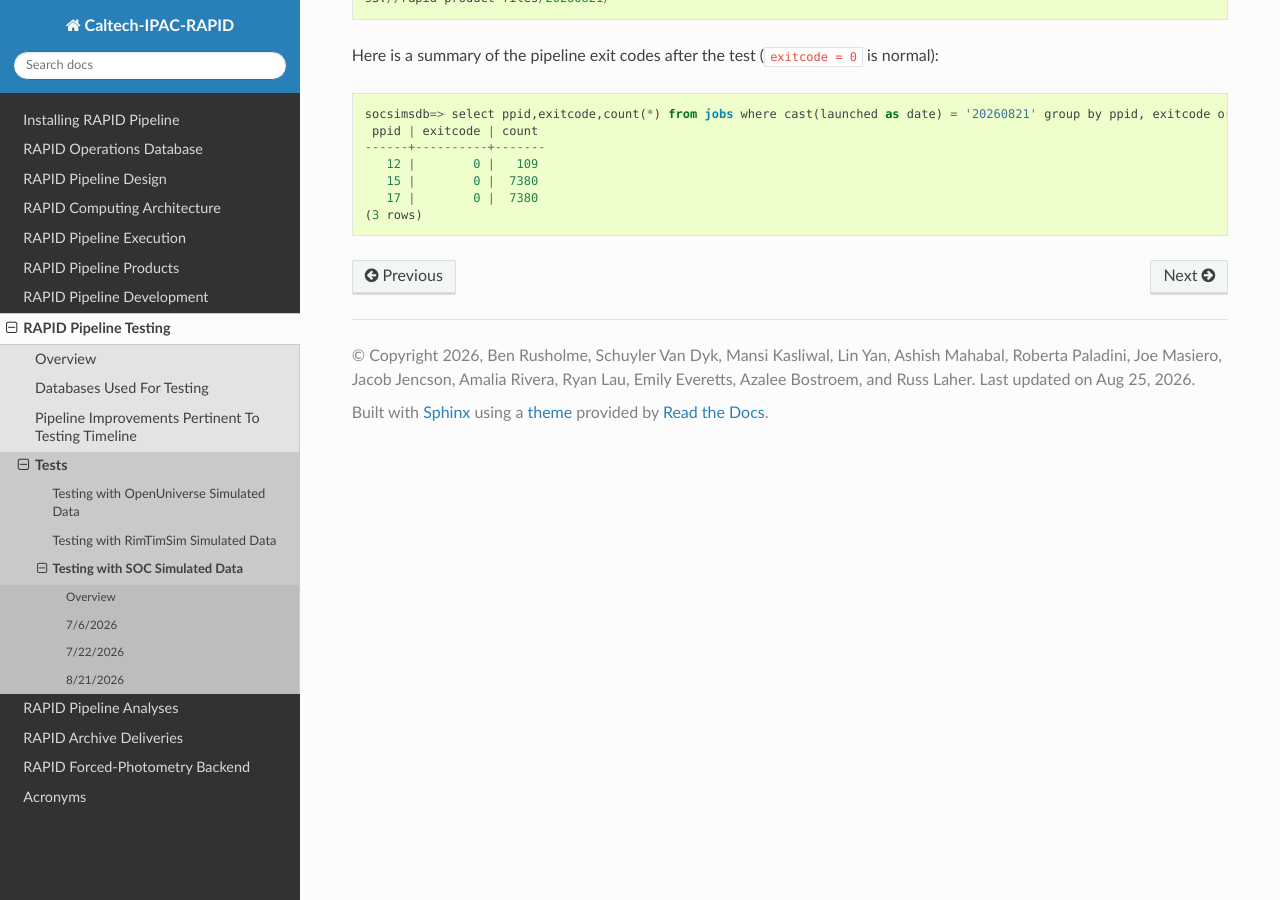
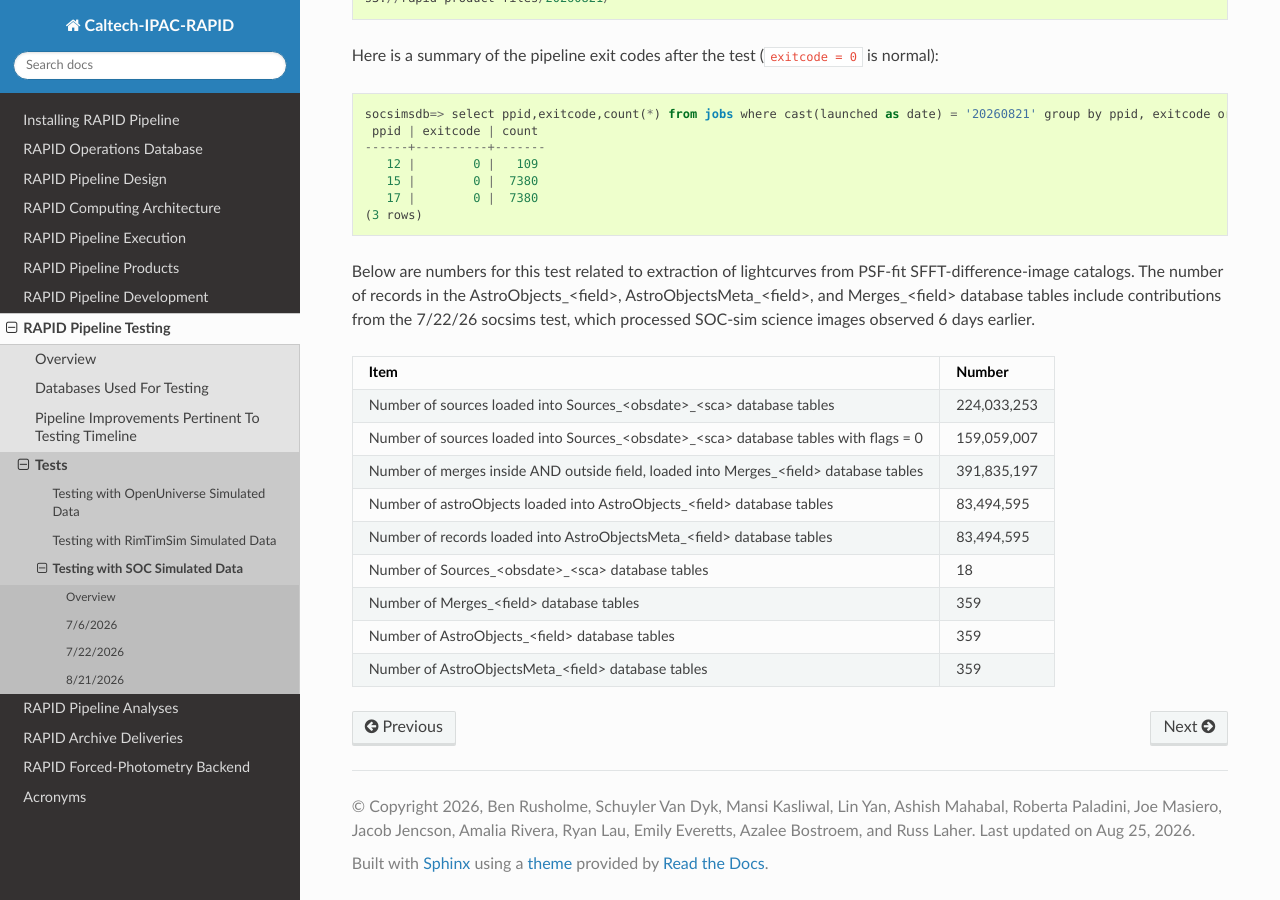
Before and after one commit to Caltech-IPAC/rapid, a Sphinx documentation site: the page built from docs/source/dev/socsim_tests.rst, in a window 1280 px wide and 900 px high, scrolled down 10662 px. Built offline with Sphinx 7.4.7 and the Read the Docs theme 3.1.0, drawn with Linux system fonts in a browser that asks for light colours; the version number could not be read and is left out.

Commit message:
Added table of numbers of Sources, Merges, AstroObjects, and AstroObjects records for the 8/21/26 socsims test.

```diff
--- a/docs/source/dev/socsim_tests.rst
+++ b/docs/source/dev/socsim_tests.rst
@@ -573,3 +573,23 @@
        15 |        0 |  7380
        17 |        0 |  7380
     (3 rows)
+
+
+
+Below are numbers for this test related to extraction of lightcurves from PSF-fit SFFT-difference-image catalogs.
+The number of records in the AstroObjects_<field>, AstroObjectsMeta_<field>, and Merges_<field> database tables
+include contributions from the 7/22/26 socsims test, which processed SOC-sim science images observed 6 days earlier.
+
+=========================================================================================  =====================
+Item                                                                                        Number
+=========================================================================================  =====================
+Number of sources loaded into Sources_<obsdate>_<sca> database tables                        224,033,253
+Number of sources loaded into Sources_<obsdate>_<sca> database tables with flags = 0         159,059,007
+Number of merges inside AND outside field, loaded into Merges_<field> database tables        391,835,197
+Number of astroObjects loaded into AstroObjects_<field> database tables                       83,494,595
+Number of records loaded into AstroObjectsMeta_<field> database tables                        83,494,595
+Number of Sources_<obsdate>_<sca> database tables                                                     18
+Number of Merges_<field> database tables                                                             359
+Number of AstroObjects_<field> database tables                                                       359
+Number of AstroObjectsMeta_<field> database tables                                                   359
+=========================================================================================  =====================
```
